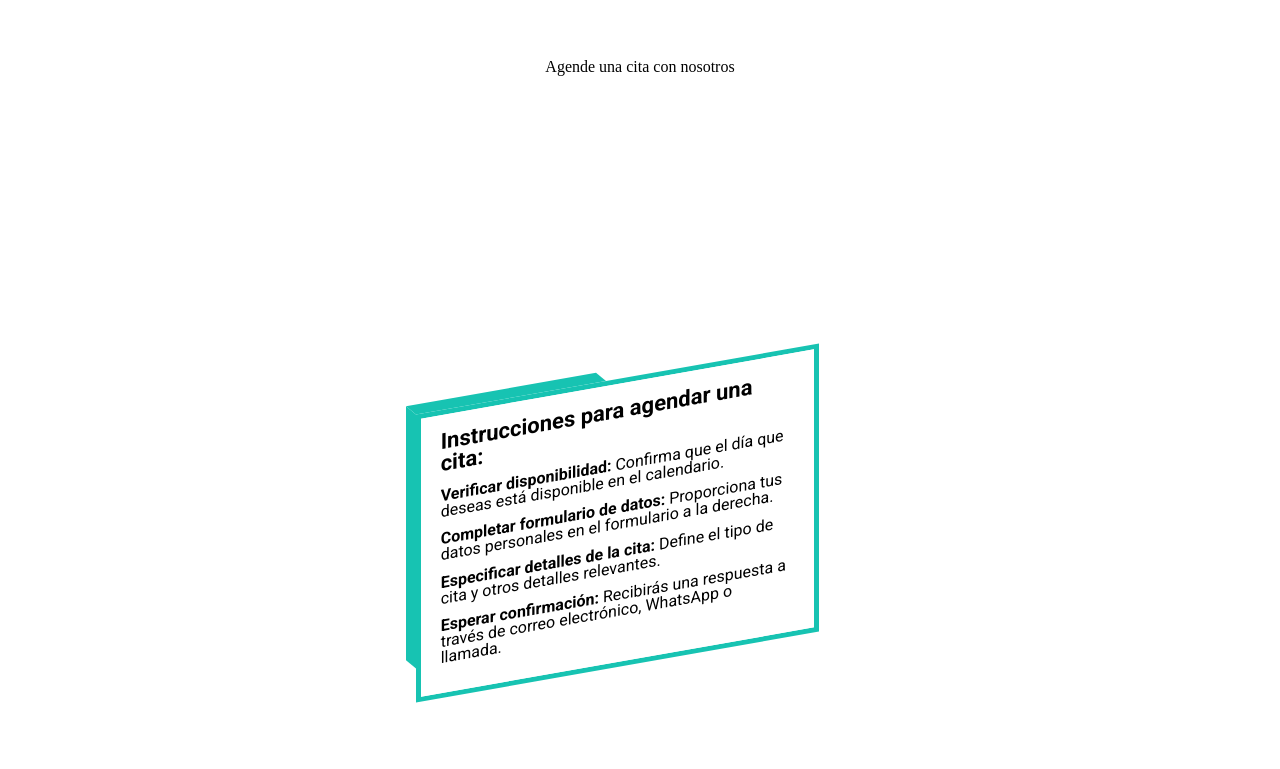
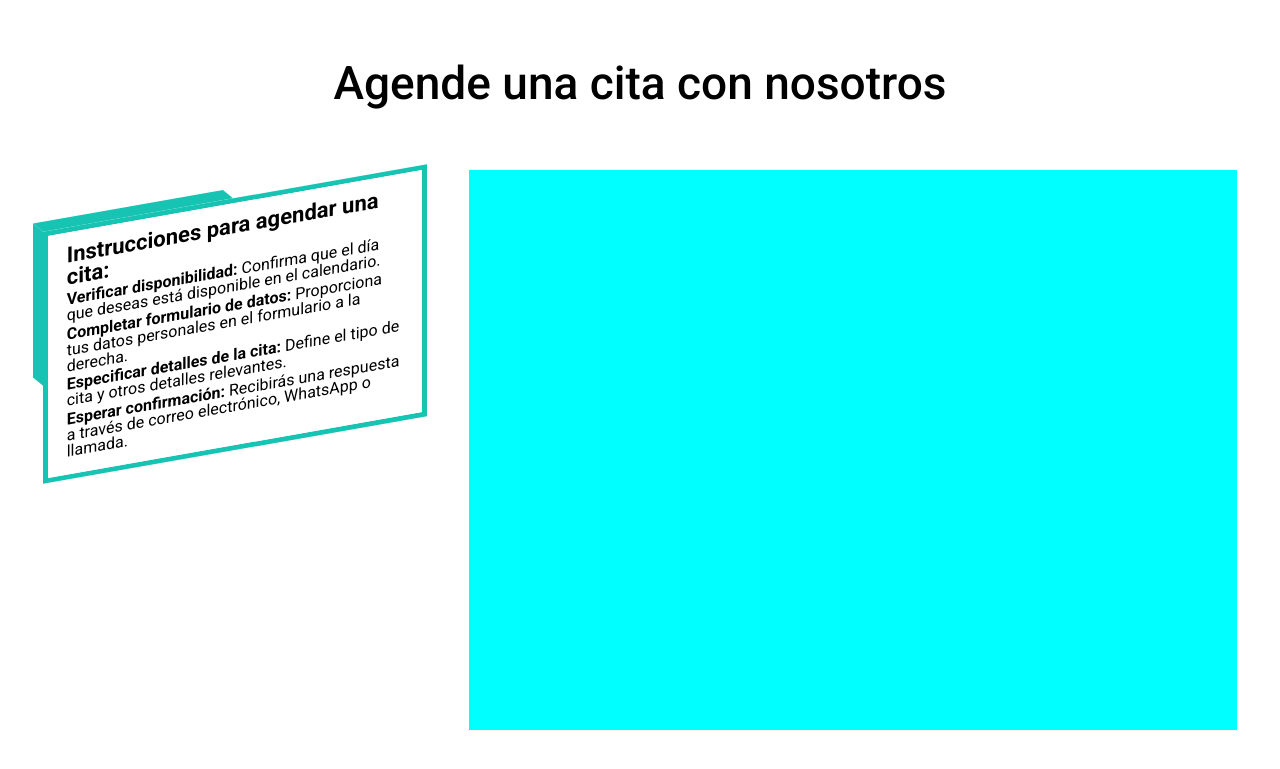
Before and after one commit to LTovarAlc/SaludTotal-, a React (Create React App) app: page / in a window 1280 px wide. Shown: the part 2397-3166 px from the top of the page. Built offline with nearby package versions, Linux system fonts and the light colour scheme; no server answers.

Commit message:
estructura de agendar cita

```diff
--- a/src/components/date/date.css
+++ b/src/components/date/date.css
@@ -2,17 +2,31 @@
     height: 100vh;
     display: flex;
     flex-direction: column;
-    justify-content: space-between;
+    justify-content: space-evenly;
     align-items: center;
-    padding: 64px 0px;
+    font-family: 'Roboto', sans-serif;
+}
+
+.date h6{
+    font-size: 46px;
+    font-weight: 500;
 }
 
 .appointment__container{
-    height: 60%;
-    width: 35%;
+    height: 70%;
+    width: 100%;
+    display: flex;
+    justify-content: space-evenly;
+    align-items: center;
 }
 
 .instructions__calendar-container{
+    height: 90%;
+    width: 30%;
+}
+
+.form_container{
+    width: 60%;
     height: 100%;
-    width: 100%;
+    background-color: aqua;
 }
--- a/src/components/instructions/instructions.css
+++ b/src/components/instructions/instructions.css
@@ -1,6 +1,6 @@
 .cardInstructions {
-  width: 90%;
-  height: 60%;
+  width: 100%;
+  height: 50%;
   background: lightgrey;
   position: relative;
   transform: skewY(-10deg);
@@ -12,7 +12,7 @@
 .cardInstructions::before {
   content: "";
   width: 10px;
-  height: 254px;
+  height: 154px;
   background: #17C3B2;
   position: absolute;
   top: -5px;
@@ -43,7 +43,7 @@
 
 .cardInstructions:hover::before {
   width: 0px;
-  height: 249px;
+  height: 129px;
   left: 0;
   top: 0.1px;
 }
```
